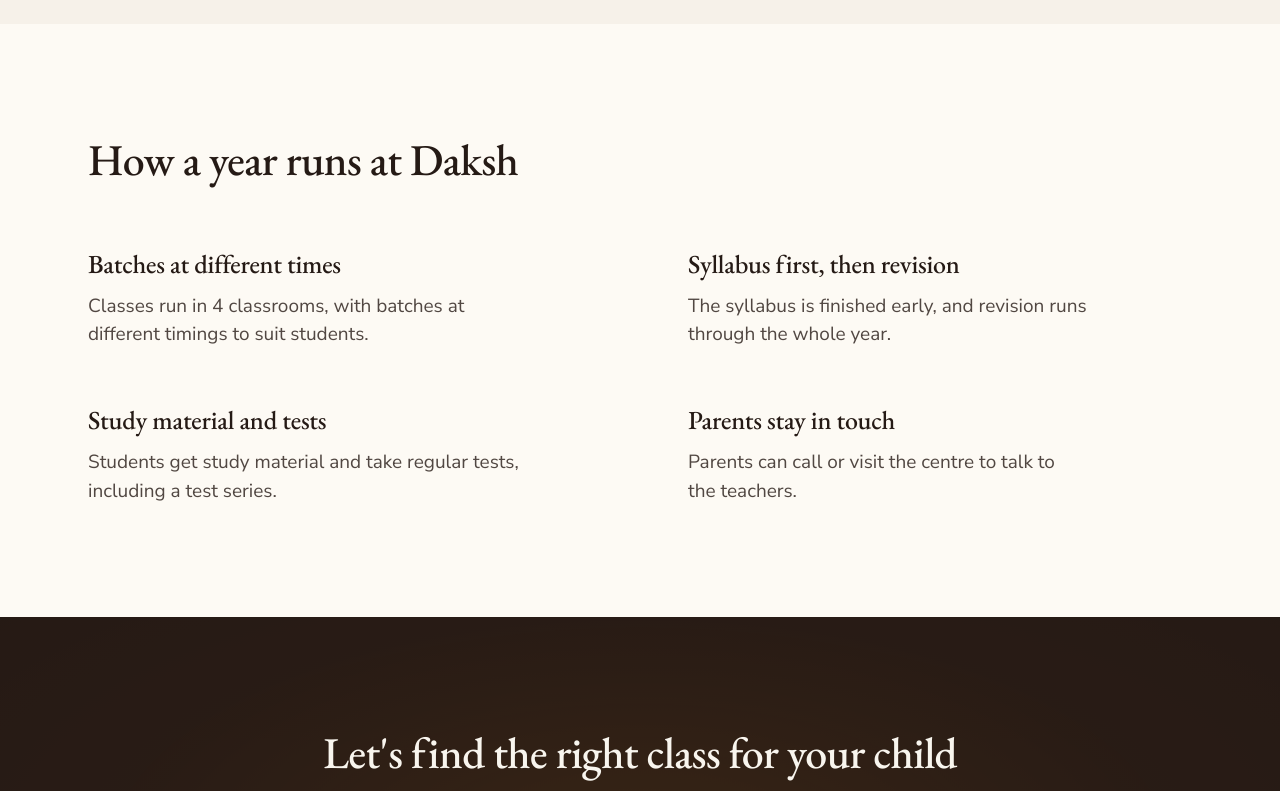
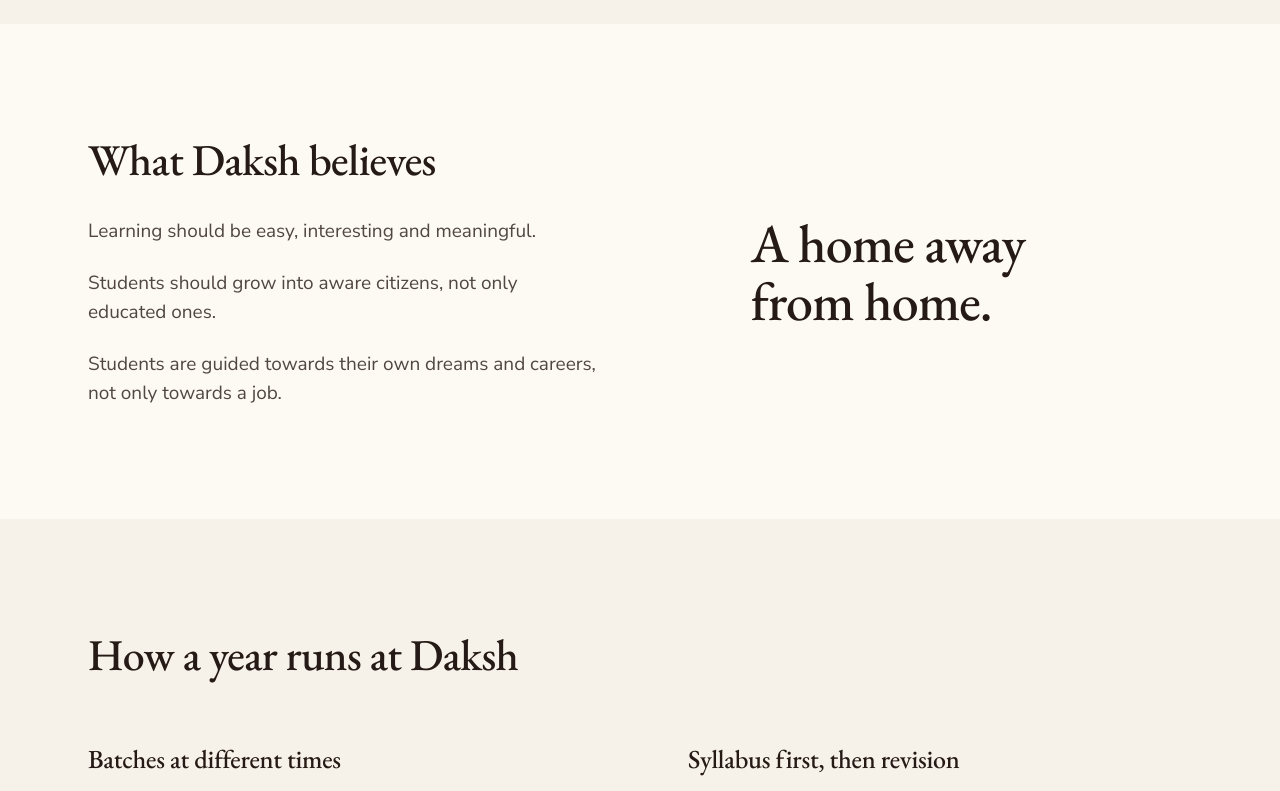
Before and after one commit to imkrrish/dakshstudycircle, a Next.js app: page /about in a window 1280 px wide. Shown: the part 1040-1831 px from the top of the page. Built offline with nearby package versions, Linux system fonts and the light colour scheme.

Commit message:
feat(about): add values section and section type

```diff
--- a/src/components/sections/section-renderer.tsx
+++ b/src/components/sections/section-renderer.tsx
@@ -16,6 +16,7 @@ import { ReasonListSection } from "./reason-list-section"
 import { ResultsBoardSection } from "./results-board-section"
 import { SplitSection } from "./split-section"
 import { SubjectsSection } from "./subjects-section"
+import { ValuesSection } from "./values-section"
 import { TeachingPlanSection } from "./teaching-plan-section"
 import { TestimonialGridSection } from "./testimonial-grid-section"
 import { VideoPlayerSection } from "./video-player-section"
@@ -31,6 +32,7 @@ const sectionComponents = {
   "reason-list": ReasonListSection,
   "point-grid": PointGridSection,
   prose: ProseSection,
+  values: ValuesSection,
   "course-grid": CourseGridSection,
   "video-player": VideoPlayerSection,
   "board-results": BoardResultsSection,
--- /dev/null
+++ b/src/components/sections/values-section.tsx
@@ -0,0 +1,52 @@
+import { Container } from "@/components/layout/container"
+import { Section } from "@/components/layout/section"
+import { SectionHeading } from "@/components/layout/section-heading"
+import { cn } from "cn"
+import type { SectionOf } from "@/lib/content"
+import { SettleIn } from "./settle-in"
+
+function ValuesSection({ section }: { section: SectionOf<"values"> }) {
+  const { id, heading, tone, lines, pullLine } = section
+
+  return (
+    <Section
+      data-slot="values-section"
+      id={id}
+      tone={tone}
+      aria-labelledby={`${id}-heading`}
+    >
+      <Container>
+        {/* Statements on the left, the saying large on the right from lg
+            (stacked below, saying last). With no saying, one column. */}
+        <div
+          className={cn(
+            "grid gap-y-12",
+            pullLine && "lg:grid-cols-12 lg:items-center lg:gap-x-8",
+          )}
+        >
+          <div className={cn(pullLine && "lg:col-span-6")}>
+            <SectionHeading
+              id={`${id}-heading`}
+              title={heading}
+              className="max-w-prose"
+            />
+            <SettleIn className="mt-6 flex max-w-prose flex-col gap-5 md:mt-8 md:gap-6">
+              {lines.map((line) => (
+                <li key={line} className="text-lead text-foreground/80">
+                  {line}
+                </li>
+              ))}
+            </SettleIn>
+          </div>
+          {pullLine && (
+            <p className="font-heading text-page-title text-balance lg:col-span-5 lg:col-start-8">
+              {pullLine}
+            </p>
+          )}
+        </div>
+      </Container>
+    </Section>
+  )
+}
+
+export { ValuesSection }
--- a/src/content/pages/about.ts
+++ b/src/content/pages/about.ts
@@ -37,6 +37,17 @@ export const about: Page = {
         "Daksh Study Circle started in July 2005. Since then, the aim has been to give students good teaching, and over the years it has become a name in coaching that families rely on.",
         "It has come a long way. It still feels like a beginning.",
       ],
+    },
+    {
+      id: "values",
+      type: "values",
+      heading: "What Daksh believes",
+      lines: [
+        "Learning should be easy, interesting and meaningful.",
+        "Students should grow into aware citizens, not only educated ones.",
+        "Students are guided towards their own dreams and careers, not only towards a job.",
+      ],
+      pullLine: "A home away from home.",
     },
     {
       id: "year",
--- a/src/lib/content/sections/index.ts
+++ b/src/lib/content/sections/index.ts
@@ -4,6 +4,7 @@ import { SplitSectionSchema } from "./split"
 import { ReasonListSectionSchema } from "./reason-list"
 import { PointGridSectionSchema } from "./point-grid"
 import { ProseSectionSchema } from "./prose"
+import { ValuesSectionSchema } from "./values"
 import {
   CourseGridSectionSchema,
   type ResolvedCourseGridSection,
@@ -49,6 +50,7 @@ export const SectionSchema = z.discriminatedUnion("type", [
   ReasonListSectionSchema,
   PointGridSectionSchema,
   ProseSectionSchema,
+  ValuesSectionSchema,
   CourseGridSectionSchema,
   VideoPlayerSectionSchema,
   BoardResultsSectionSchema,
--- /dev/null
+++ b/src/lib/content/sections/values.ts
@@ -0,0 +1,21 @@
+import { z } from "zod"
+import { sectionBase } from "../shared"
+
+// What an institute stands for: a heading, two to four plain statements and,
+// optionally, one short saying set large beside them. Type only (no
+// eyebrow, image, icon, numeral, rule, card or action). The saying is the
+// institute's own line, not a quotation, so it carries no attribution and no
+// quote marks.
+export const ValuesSectionSchema = z.strictObject({
+  ...sectionBase,
+  type: z.literal("values"),
+  heading: z.string().min(1),
+  lines: z
+    .array(z.string().min(1))
+    .min(2)
+    .max(4)
+    .refine((lines) => new Set(lines).size === lines.length, {
+      message: "values lines must be unique",
+    }),
+  pullLine: z.string().min(1).optional(),
+})
```
Also changed, not shown: 1 other file (tests, documents, lock files or other folders).
